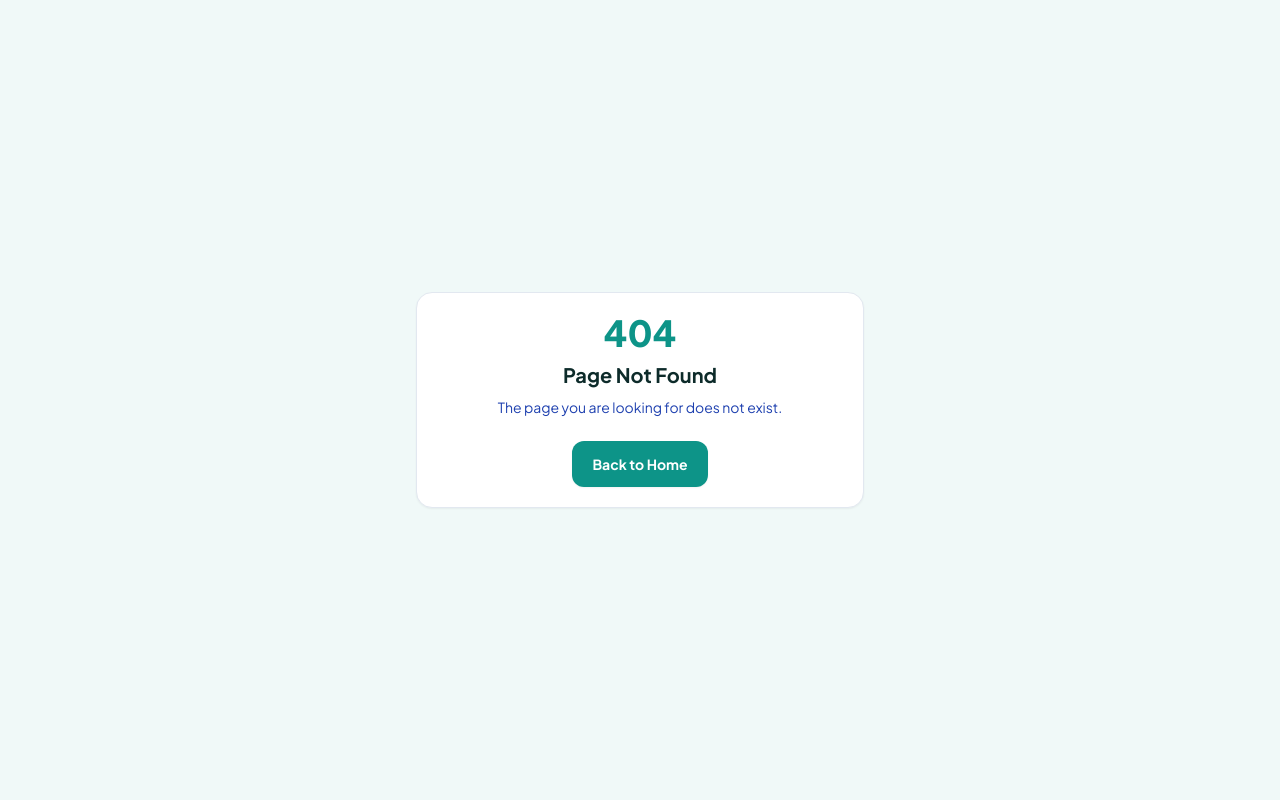
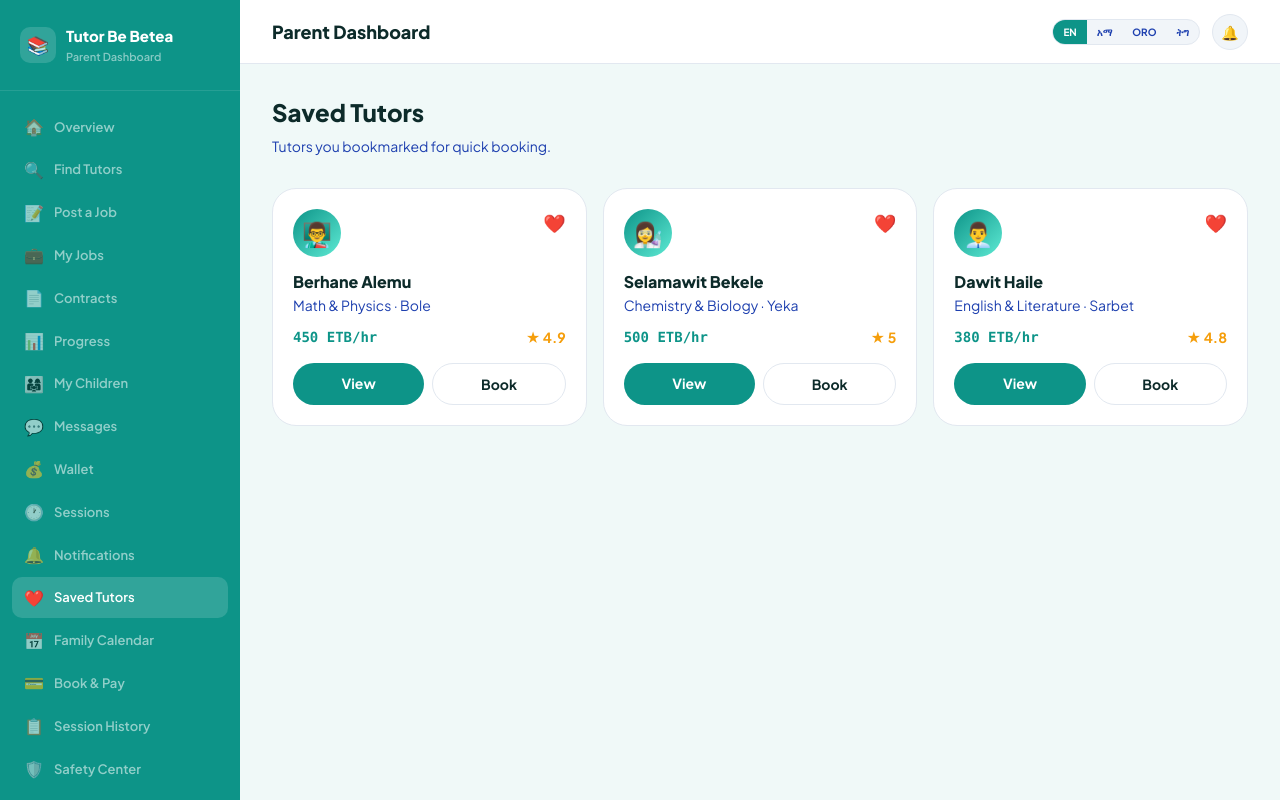
Before and after one commit to Zeordi/tutor-be-betea, a Next.js app in the folder apps/web/: page /parent/favorites in a window 1280 px wide. Before the commit this address had no page. Shown: the top 800 px of the page. Built offline with nearby package versions, Linux system fonts and the light colour scheme; sample sign-in values are in the browser's storage.

Commit message:
Create favorites/page.tsx

```diff
--- /dev/null
+++ b/apps/web/app/parent/favorites/page.tsx
@@ -0,0 +1,59 @@
+"use client";
+
+import Link from "next/link";
+
+const SAVED = [
+  { id: "1", name: "Berhane Alemu", sub: "Math & Physics", city: "Bole", rate: 450, rating: 4.9, emoji: "👨‍🏫" },
+  { id: "2", name: "Selamawit Bekele", sub: "Chemistry & Biology", city: "Yeka", rate: 500, rating: 5.0, emoji: "👩‍🔬" },
+  { id: "3", name: "Dawit Haile", sub: "English & Literature", city: "Sarbet", rate: 380, rating: 4.8, emoji: "👨‍💼" },
+];
+
+export default function FavoritesPage() {
+  return (
+    <div>
+      <h1 className="mb-2 text-2xl font-black text-[var(--foreground)]">Saved Tutors</h1>
+      <p className="mb-8 text-sm text-[var(--secondary)]">
+        Tutors you bookmarked for quick booking.
+      </p>
+      <div className="grid gap-4 sm:grid-cols-2 xl:grid-cols-3">
+        {SAVED.map((t) => (
+          <div
+            key={t.id}
+            className="rounded-2xl border border-[var(--border)] bg-[var(--card)] p-5"
+          >
+            <div className="mb-3 flex items-start justify-between">
+              <div className="flex h-12 w-12 items-center justify-center rounded-full bg-gradient-to-br from-[var(--primary)] to-teal-300 text-2xl">
+                {t.emoji}
+              </div>
+              <span className="text-lg">❤️</span>
+            </div>
+            <p className="font-extrabold text-[var(--foreground)]">{t.name}</p>
+            <p className="mb-3 text-sm text-[var(--secondary)]">
+              {t.sub} · {t.city}
+            </p>
+            <div className="mb-4 flex justify-between text-sm">
+              <span className="font-mono font-black text-[var(--primary)]">
+                {t.rate} ETB/hr
+              </span>
+              <span className="font-bold text-amber-500">★ {t.rating}</span>
+            </div>
+            <div className="flex gap-2">
+              <Link
+                href={`/parent/tutors/${t.id}`}
+                className="flex-1 rounded-xl bg-[var(--primary)] py-2.5 text-center text-sm font-bold text-white"
+              >
+                View
+              </Link>
+              <Link
+                href="/parent/checkout"
+                className="flex-1 rounded-xl border border-[var(--border)] py-2.5 text-center text-sm font-bold text-[var(--foreground)]"
+              >
+                Book
+              </Link>
+            </div>
+          </div>
+        ))}
+      </div>
+    </div>
+  );
+}
```
